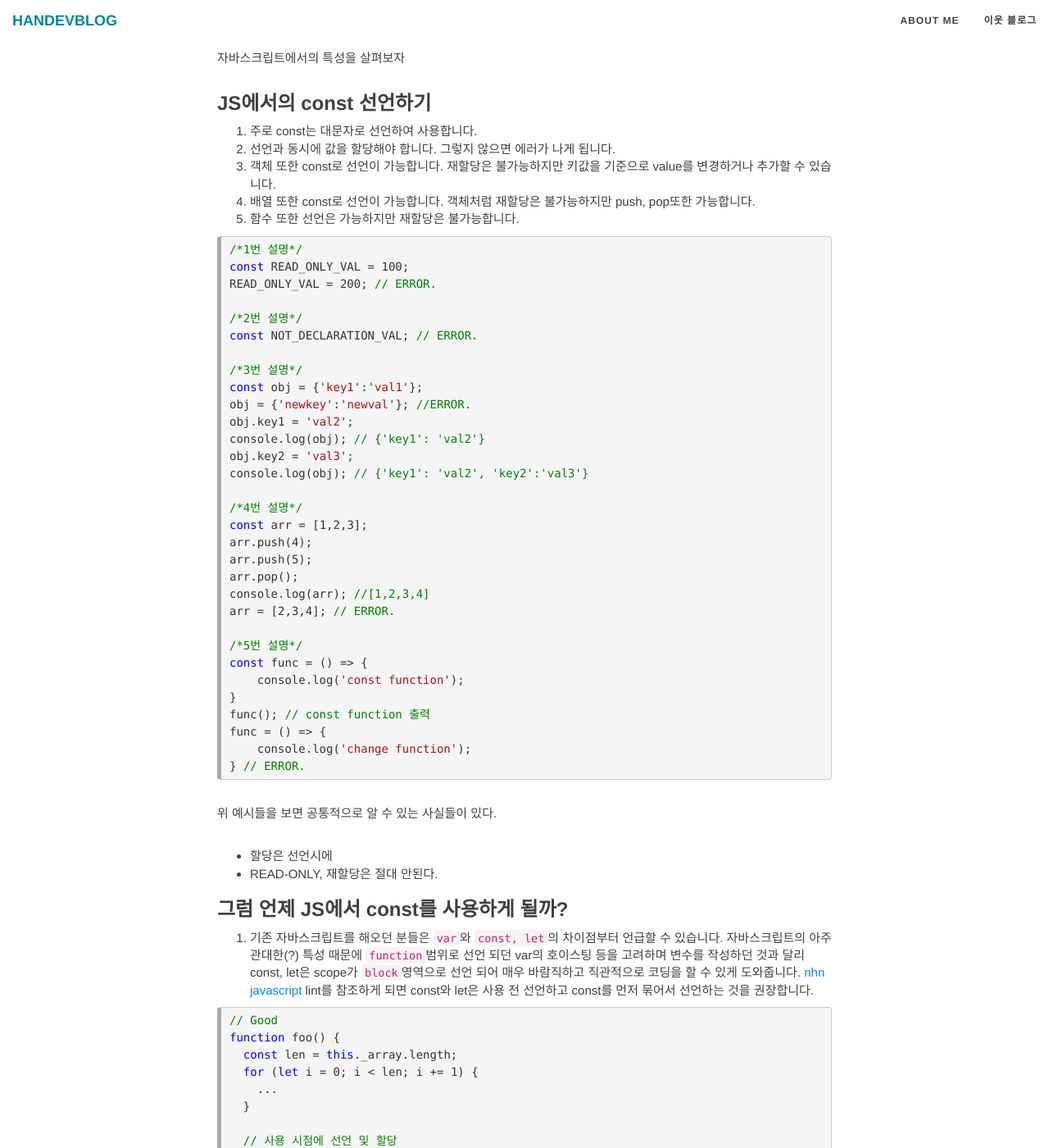
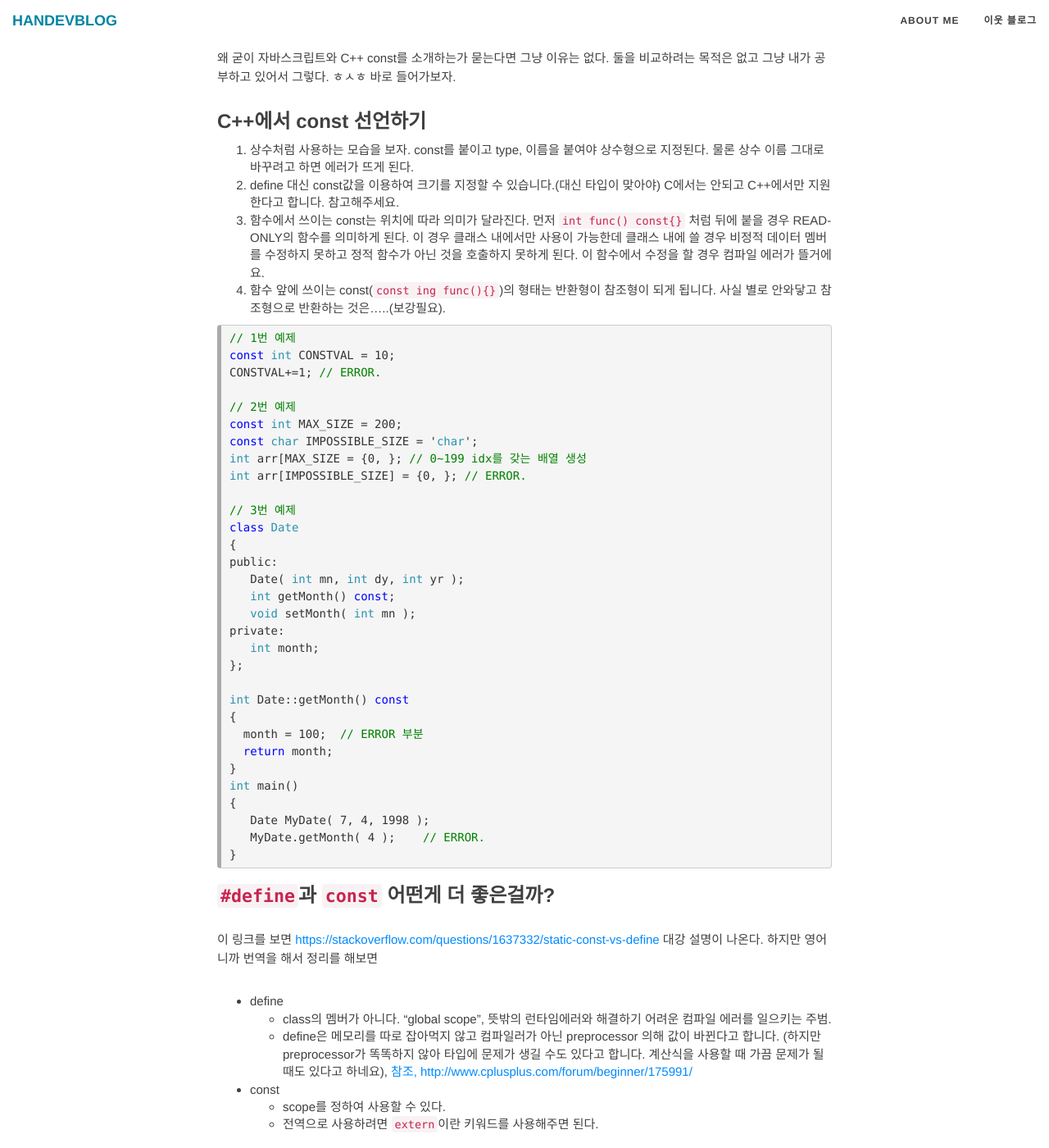
Before and after one commit to hanjungv/hanjungv.github.io, a Jekyll site: the page built from _posts/2017-11/12/2017-11-12-1_CS_const.markdown, in a window 1280 px wide and 1400 px high, scrolled down 621 px. Shown: the whole window at 82% size. Built offline with Jekyll 4.4.1, drawn with Linux system fonts in a browser that asks for light colours; nearby versions of some CDN libraries; comment, search, counter and statistics services are not loaded; some of the changed text lies outside the part shown.

Commit message:
2017.11.12 const post update

````diff
--- a/_posts/2017-11/12/2017-11-12-1_CS_const.markdown
+++ b/_posts/2017-11/12/2017-11-12-1_CS_const.markdown
@@ -13,6 +13,73 @@ category: JS,C++
 PS를 자주 하다보면 값이 지속해서 변하는 자료형을 많이 사용하게 되는데 실제 웹이든 프로그램이든 개발을 하다보면 내용이 변하지 않는 자료형에 값을 지정해서 사용하는 경우가 많다. 이럴때 const를 주로 사용하여 값을 할당한다. 간단한 예제를 살펴보자.
 
 ---
+
+
+## C++에서의 const
+왜 굳이 자바스크립트와 C++ const를 소개하는가 묻는다면 그냥 이유는 없다. 둘을 비교하려는 목적은 없고 그냥 내가 공부하고 있어서 그렇다. ㅎㅅㅎ 바로 들어가보자.
+
+### C++에서 const 선언하기
+1. 상수처럼 사용하는 모습을 보자. const를 붙이고 type, 이름을 붙여야 상수형으로 지정된다. 물론 상수 이름 그대로 바꾸려고 하면 에러가 뜨게 된다.
+2. define 대신 const값을 이용하여 크기를 지정할 수 있습니다.(대신 타입이 맞아야) C에서는 안되고 C++에서만 지원한다고 합니다. 참고해주세요.
+3. 함수에서 쓰이는 const는 위치에 따라 의미가 달라진다. 먼저 `int func() const{}` 처럼 뒤에 붙을 경우 READ-ONLY의 함수를 의미하게 된다. 이 경우 클래스 내에서만 사용이 가능한데 클래스 내에 쓸 경우 비정적 데이터 멤버를 수정하지 못하고 정적 함수가 아닌 것을 호출하지 못하게 된다. 이 함수에서 수정을 할 경우 컴파일 에러가 뜰거에요.
+4. 함수 앞에 쓰이는 const(`const ing func(){}`)의 형태는 반환형이 참조형이 되게 됩니다. 사실 별로 안와닿고 참조형으로 반환하는 것은.....(보강필요).
+
+```cpp
+// 1번 예제
+const int CONSTVAL = 10;
+CONSTVAL+=1; // ERROR.
+
+// 2번 예제
+const int MAX_SIZE = 200;
+const char IMPOSSIBLE_SIZE = 'char';
+int arr[MAX_SIZE = {0, }; // 0~199 idx를 갖는 배열 생성
+int arr[IMPOSSIBLE_SIZE] = {0, }; // ERROR.
+
+// 3번 예제
+class Date
+{
+public:
+   Date( int mn, int dy, int yr );
+   int getMonth() const;
+   void setMonth( int mn );
+private:
+   int month;
+};
+
+int Date::getMonth() const
+{
+  month = 100;  // ERROR 부분
+  return month;
+}
+int main()
+{
+   Date MyDate( 7, 4, 1998 );
+   MyDate.getMonth( 4 );    // ERROR.
+}
+```
+
+### `#define`과 `const` 어떤게 더 좋은걸까?
+이 링크를 보면 [https://stackoverflow.com/questions/1637332/static-const-vs-define](https://stackoverflow.com/questions/1637332/static-const-vs-define) 대강 설명이 나온다. 하지만 영어니까 번역을 해서 정리를 해보면
+* define
+  * class의 멤버가 아니다. "global scope", 뜻밖의 런타임에러와 해결하기 어려운 컴파일 에러를 일으키는 주범.
+  * define은 메모리를 따로 잡아먹지 않고 컴파일러가 아닌 preprocessor 의해 값이 바뀐다고 합니다. (하지만 preprocessor가 똑똑하지 않아 타입에 문제가 생길 수도 있다고 합니다. 계산식을 사용할 때 가끔 문제가 될 때도 있다고 하네요), [참조, http://www.cplusplus.com/forum/beginner/175991/](http://www.cplusplus.com/forum/beginner/175991/)
+* const
+  * scope를 정하여 사용할 수 있다.
+  * 전역으로 사용하려면 `extern`이란 키워드를 사용해주면 된다.
+
+
+### 함수 parameter에 쓰이는 `const`, `&`
+간단한 이야기인데 원주님과 공부를 하게 되면서 배운 습관이다.
+```cpp
+int func(const int & val){
+  return val*2;
+}
+```
+* 파라미터에 const를 붙이게 될 경우 파라미터를 직접적으로 다루지 않는 상수형으로 참조하면서 다루겠다는 것
+* 또한 함수의 `&`가 호출한 쪽에서 파라미터를 넘길 때 이미 있는 곳을 가리키게 하는 참조 형태로 호출하기 때문에 붙이지 않았을 때 내용을 전부 복사하여 메모리에 넣는 낭비를 막을수 있다고 한다.(고로 둘 다 함수의 의미에 맞다면 왠만하면 쓰는게 좋다)
+
+----
+
 
 ## JavaScript에서의 const
 자바스크립트에서의 특성을 살펴보자
@@ -166,11 +233,9 @@ Immutable하게 객체를 새로 생성하고 state를 반영한다면 객체의
 
 라는 것입니다. 간단하게 여기까지 JS에서 const를 어떻게 써볼지 정리해 보았습니다.
 
-----
+---
 
-
-
-
+### 정리해보면
 
 
 ### 참조
@@ -178,4 +243,5 @@ Immutable하게 객체를 새로 생성하고 state를 반영한다면 객체의
 * assign, immutable 설명 참조, [http://blog.nekoromancer.kr/2016/01/26/es6-var-let-%EA%B7%B8%EB%A6%AC%EA%B3%A0-const/](http://blog.nekoromancer.kr/2016/01/26/es6-var-let-%EA%B7%B8%EB%A6%AC%EA%B3%A0-const/)
 * spread 연산자, [https://developer.mozilla.org/ko/docs/Web/JavaScript/Reference/Operators/Spread_operator](https://developer.mozilla.org/ko/docs/Web/JavaScript/Reference/Operators/Spread_operator)
 * immutable하게 하는이유, [https://blog.coderifleman.com/2015/08/16/react-and-immutable/](https://blog.coderifleman.com/2015/08/16/react-and-immutable/)
+* c++ const 선언, [https://msdn.microsoft.com/ko-kr/library/07x6b05d.aspx](https://msdn.microsoft.com/ko-kr/library/07x6b05d.aspx)
 <br/><br/>
````
